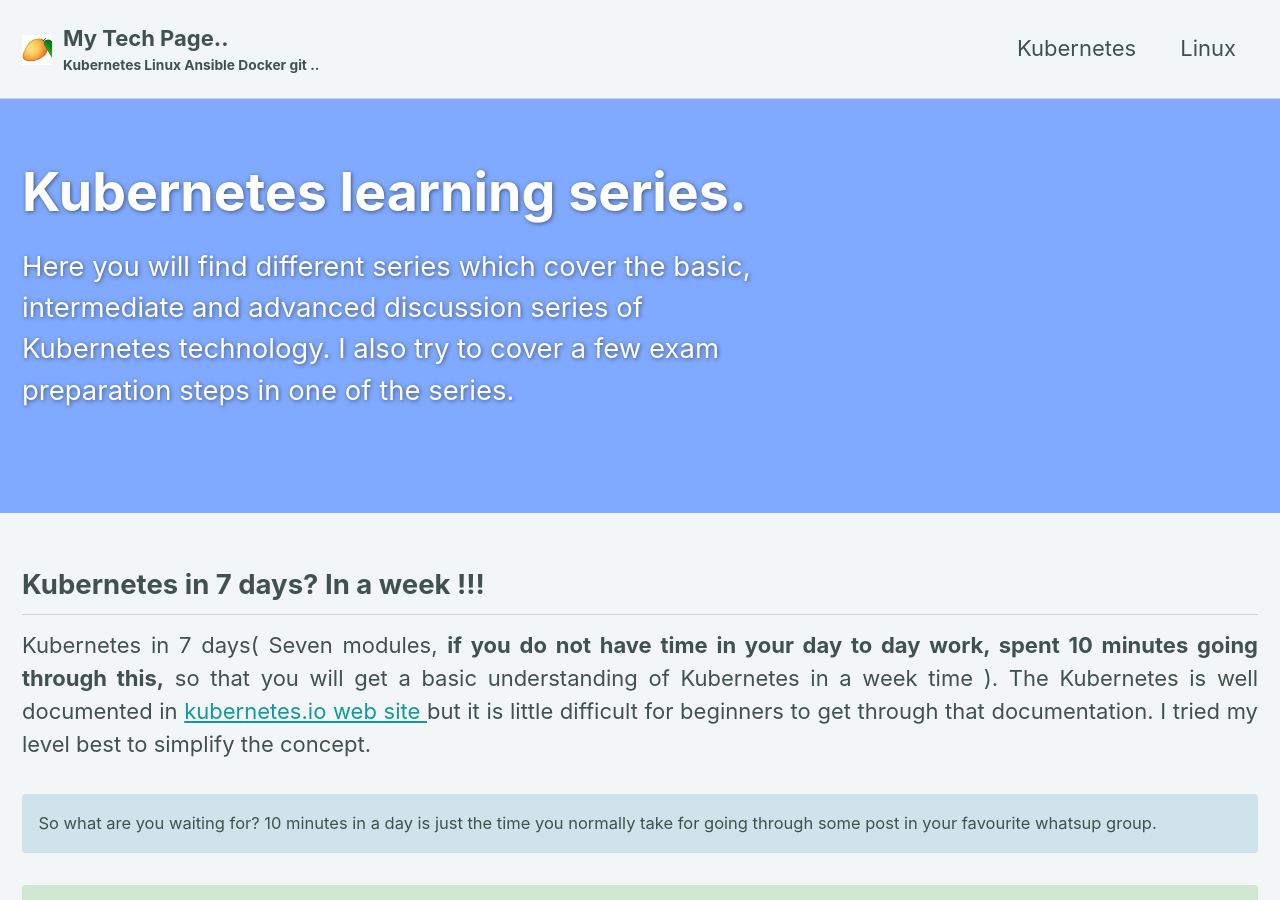
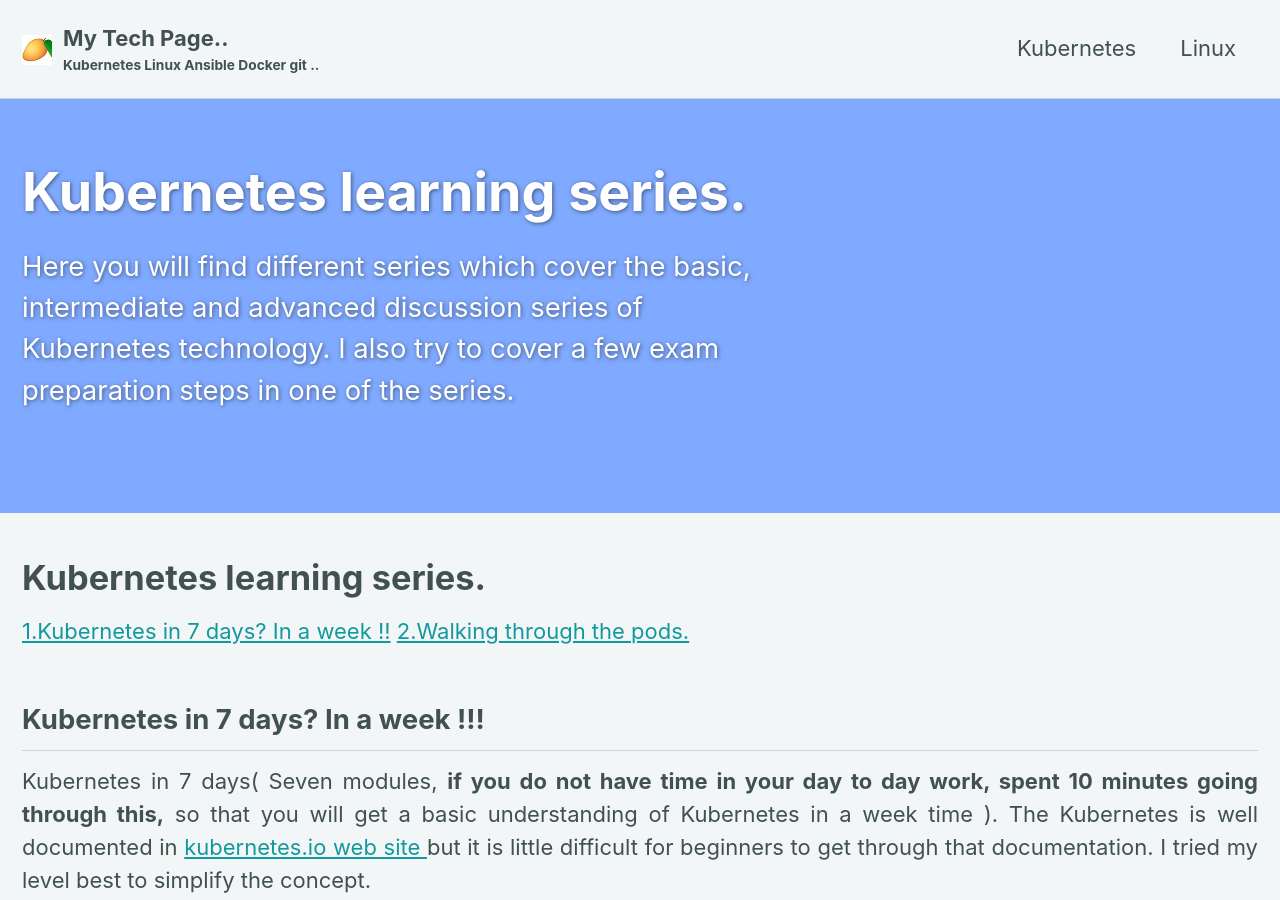
Before and after one commit to mangodairy/devsite, a Jekyll site: the page built from _pages/kubernetes-archive.md, in a window 1280 px wide and 900 px high. Built offline with Jekyll 4.4.1, drawn with Linux system fonts in a browser that asks for light colours; cached includes are drawn as plain includes.

Commit message:
Added index.md

```diff
--- a/_pages/kubernetes-archive.md
+++ b/_pages/kubernetes-archive.md
@@ -93,6 +93,12 @@ feature_row2:
     btn_class: "btn--primary"
 
 ---
+
+# Kubernetes learning series.
+
+[ 1.Kubernetes in 7 days? In a week !!](https://mangodairy.github.io/devsite/Kubernetes/#kubernetes-in-7-days-in-a-week-)
+[2.Walking through the pods. ](https://mangodairy.github.io/devsite/Kubernetes/#walking-through-the-pods--%EF%B8%8F)
+
 ## Kubernetes in 7 days? In a week !!!
 
 Kubernetes in 7 days( Seven modules, **if you do not have time in your day to day work, spent 10 minutes going through this,** so that you will get a basic understanding of Kubernetes in a week time ). The Kubernetes is well documented in [kubernetes.io web site ](https://kubernetes.io/) but it is little difficult for beginners to get through that documentation. I tried my level best to simplify the concept.
```
